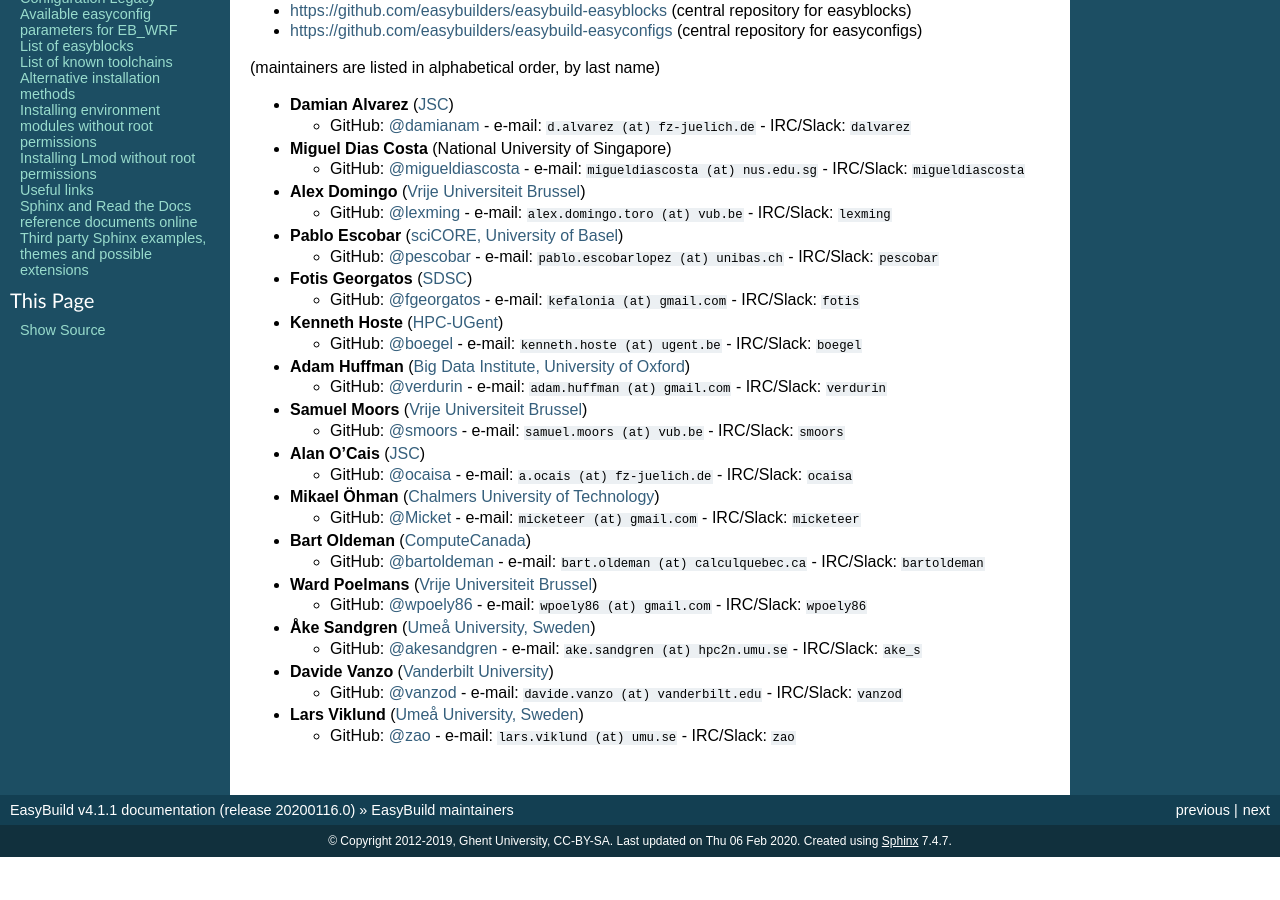
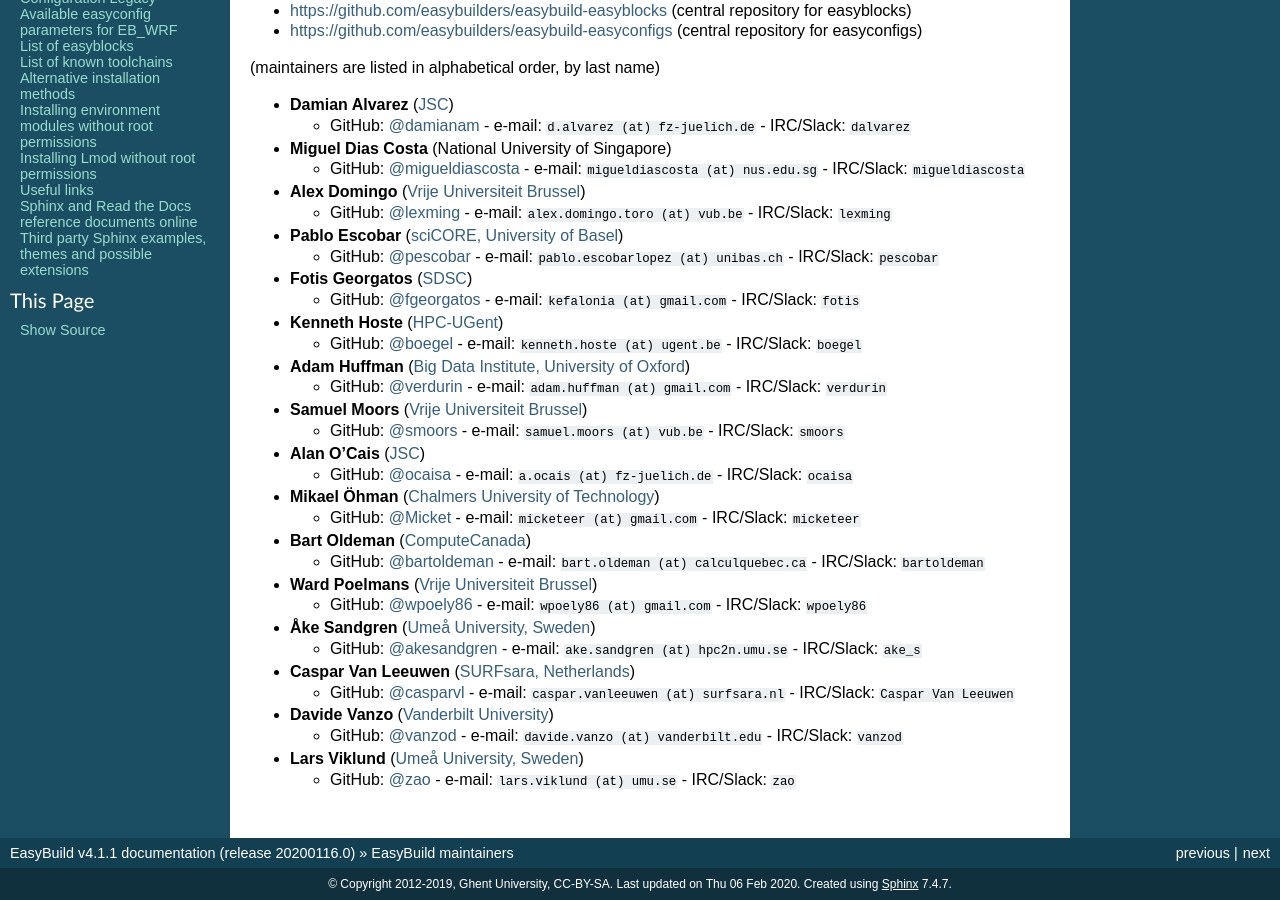
Before and after one commit to easybuilders/easybuild, a Sphinx documentation site: the page built from docs/Maintainers.rst, in a window 1280 px wide and 900 px high, scrolled down 993 px. Built offline with Sphinx 7.4.7, drawn with Linux system fonts in a browser that asks for light colours; pages that are not in the unit, such as notebooks, are missing from menus; before the commit the page ends 1850 px from its top, so only the background shows below that.

Commit message:
add Caspar as EasyBuild maintainer

```diff
--- a/docs/Maintainers.rst
+++ b/docs/Maintainers.rst
@@ -112,6 +112,10 @@
 
   * GitHub: `@akesandgren <https://github.com/akesandgren>`_ - e-mail: ``ake.sandgren (at) hpc2n.umu.se`` - IRC/Slack: ``ake_s``
 
+* **Caspar Van Leeuwen** (`SURFsara, Netherlands <https://www.surf.nl/en/research-ict>`_)
+
+  * GitHub: `@casparvl <https://github.com/casparvl>`_ - e-mail: ``caspar.vanleeuwen (at) surfsara.nl`` - IRC/Slack: ``Caspar Van Leeuwen``
+
 * **Davide Vanzo** (`Vanderbilt University <http://www.accre.vanderbilt.edu/>`_)
 
   * GitHub: `@vanzod <https://github.com/vanzod>`_ - e-mail: ``davide.vanzo (at) vanderbilt.edu`` - IRC/Slack: ``vanzod``
```
